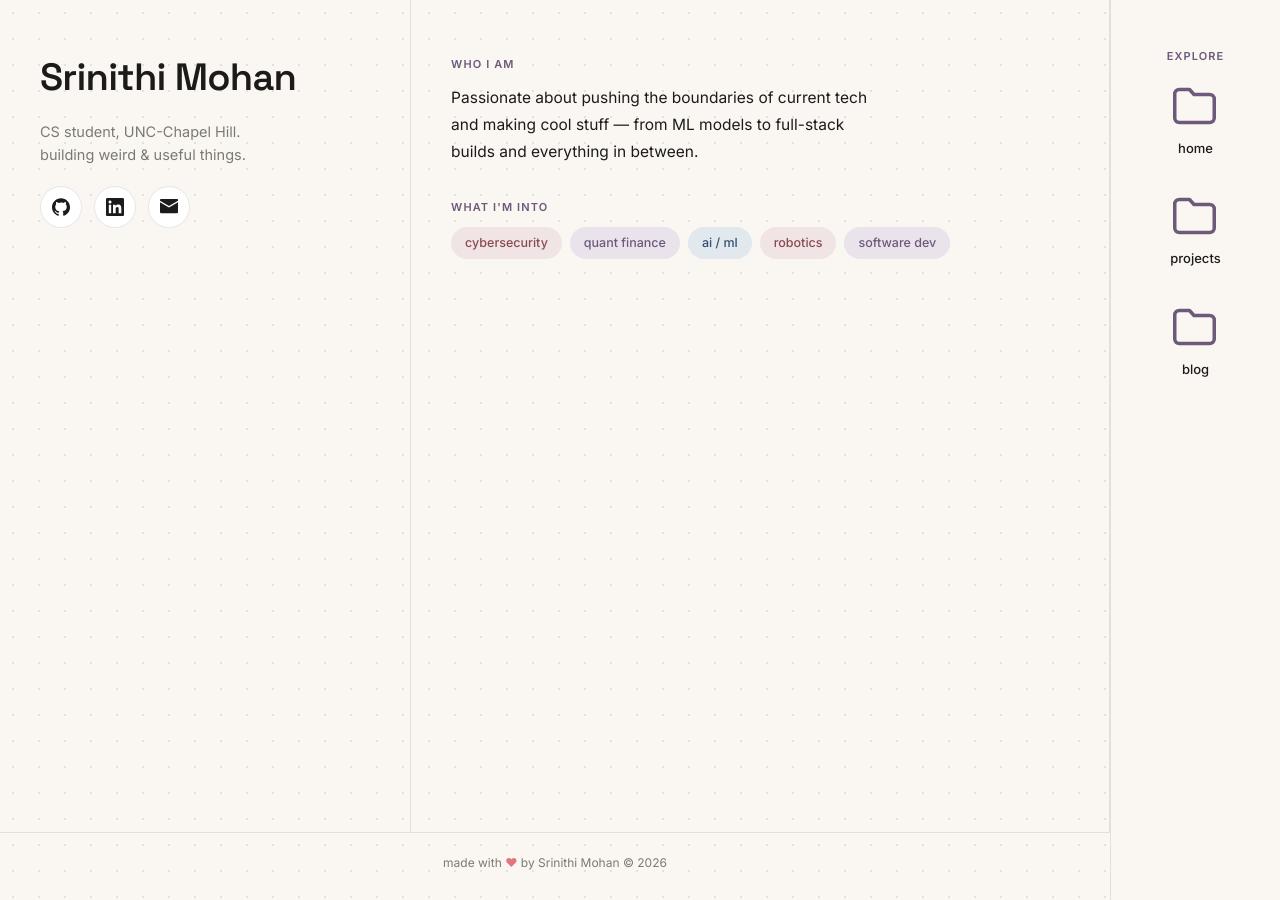
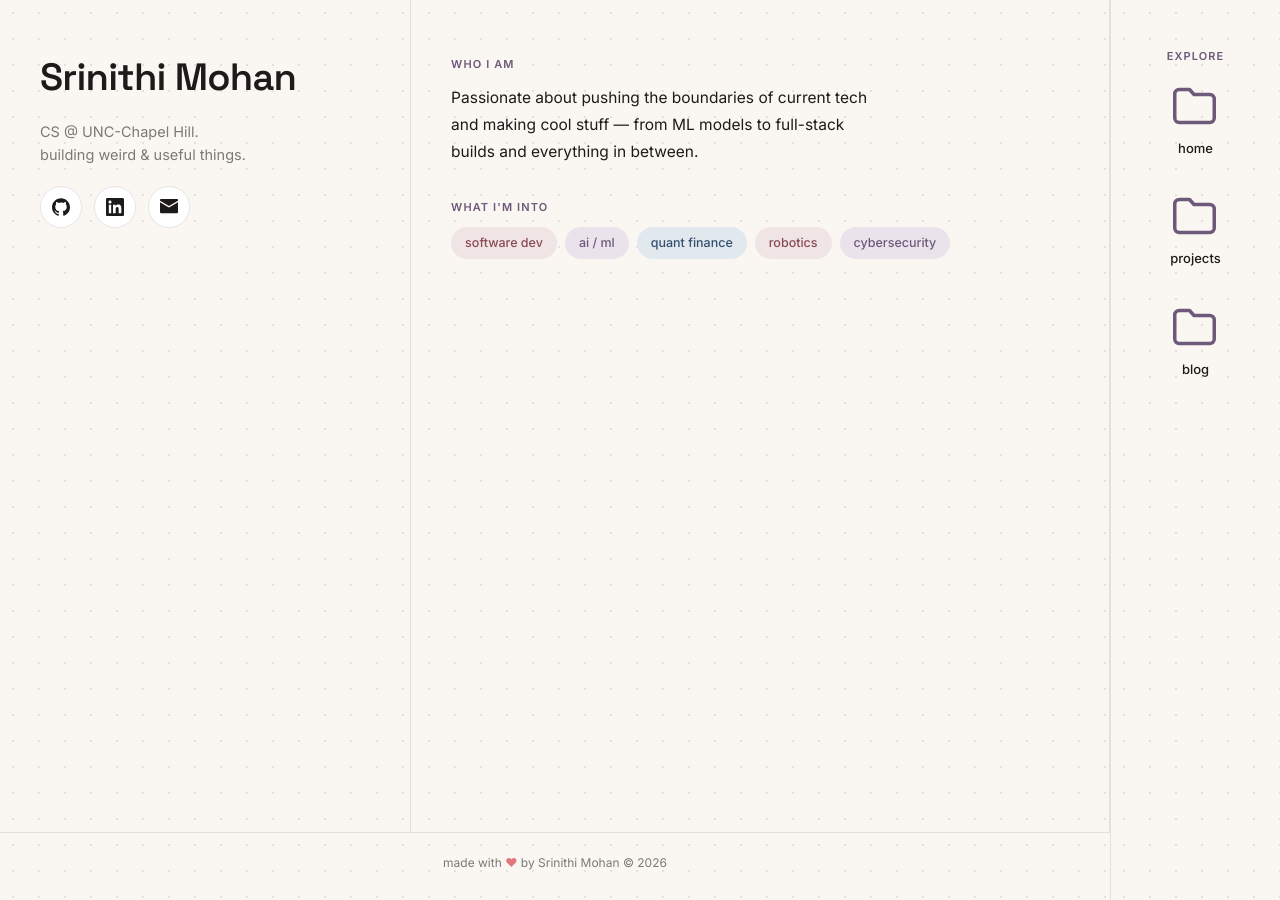
Before and after one commit to srinithimohan/srinithimohan.github.io, a Jekyll site: the page built from index.html, in a window 1280 px wide. Built offline with Jekyll 4.4.1, drawn with Linux system fonts in a browser that asks for light colours.

Commit message:
aesthetics

```diff
--- a/_layouts/home.html
+++ b/_layouts/home.html
@@ -14,7 +14,7 @@
 
       <section class="home-col home-col--intro">
         <h1 class="home-name">Srinithi Mohan</h1>
-        <p class="home-tagline">CS student, UNC-Chapel Hill.<br>building weird &amp; useful things.</p>
+        <p class="home-tagline">CS @ UNC-Chapel Hill.<br>building weird &amp; useful things.</p>
         {% include social-links.html %}
       </section>
 
@@ -24,11 +24,11 @@
 
         <p class="eyebrow">what i'm into</p>
         <ul class="pill-list">
+          <li class="pill">software dev</li>
+          <li class="pill">ai / ml</li>
+          <li class="pill">quant finance</li>
+          <li class="pill">robotics</li>
           <li class="pill">cybersecurity</li>
-          <li class="pill">quant finance</li>
-          <li class="pill">ai / ml</li>
-          <li class="pill">robotics</li>
-          <li class="pill">software dev</li>
         </ul>
       </section>
 
--- a/assets/css/style.scss
+++ b/assets/css/style.scss
@@ -261,7 +261,9 @@
   height: 100vh;
   padding: 48px 32px;
   border-left: 1px solid var(--line);
-  background: var(--bg);
+  background-color: var(--bg);
+  background-image: radial-gradient(var(--line) 1px, transparent 1px);
+  background-size: 26px 26px;
   overflow-y: auto;
   z-index: 5;
 }
```
